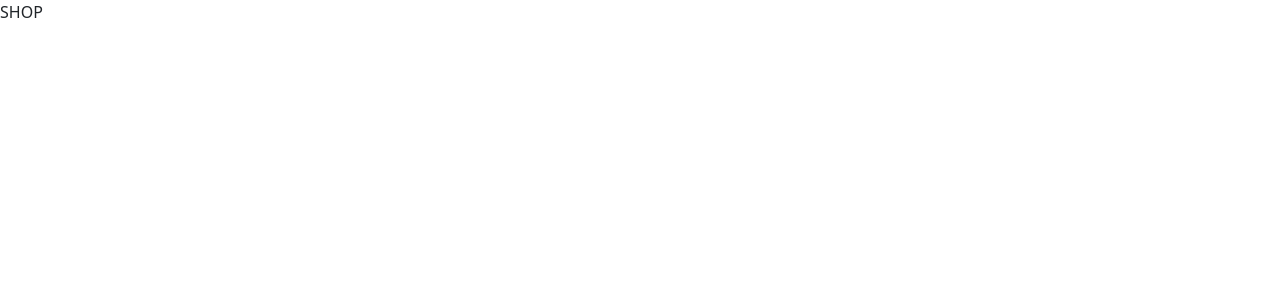
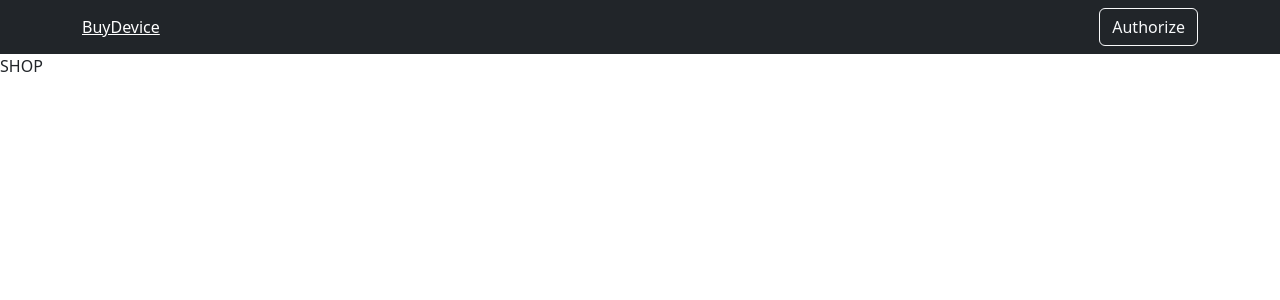
Before and after one commit to Nexoroshii/Online_shop, a React (Create React App) app in the folder client/: page / in a window 1280 px wide. Shown: the top 300 px of the page. Built offline with nearby package versions, Linux system fonts and the light colour scheme.

Commit message:
add logic for registration and authorization

```diff
--- a/client/src/App.js
+++ b/client/src/App.js
@@ -1,9 +1,11 @@
 import { BrowserRouter } from 'react-router-dom';
 import AppRouter from './components/AppRouter';
+import NavBar from './components/NavBar';
 
 function App() {
     return (
         <BrowserRouter>
+            <NavBar />
             <AppRouter />
         </BrowserRouter>
     );
--- /dev/null
+++ b/client/src/components/NavBar.js
@@ -0,0 +1,41 @@
+import React, { useContext } from 'react';
+import { Context } from '../index';
+import Container from 'react-bootstrap/Container';
+import Nav from 'react-bootstrap/Nav';
+import Navbar from 'react-bootstrap/Navbar';
+import { NavLink } from 'react-router-dom';
+import { SHOP_ROUTE } from '../utils/consts';
+import Button from 'react-bootstrap/Button';
+import { observer } from 'mobx-react-lite';
+
+const NavBar = observer(() => {
+    const { user } = useContext(Context);
+    return (
+        <Navbar bg="dark" variant="dark">
+            <Container>
+                <NavLink style={{ color: 'white' }} to={SHOP_ROUTE}>
+                    BuyDevice
+                </NavLink>
+                {user.isAuth ? (
+                    <Nav className="ml-auto" style={{ color: 'white' }}>
+                        <Button variant={'outline-light'}>Admin Panel</Button>
+                        <Button variant={'outline-light'} className="ml-2">
+                            Log In
+                        </Button>
+                    </Nav>
+                ) : (
+                    <Nav className="ml-auto" style={{ color: 'white' }}>
+                        <Button
+                            variant={'outline-light'}
+                            onClick={() => user.setIsAuth(true)}
+                        >
+                            Authorize
+                        </Button>
+                    </Nav>
+                )}
+            </Container>
+        </Navbar>
+    );
+});
+
+export default NavBar;
--- a/client/src/index.js
+++ b/client/src/index.js
@@ -2,12 +2,15 @@
 import ReactDOM from 'react-dom/client';
 import App from './App';
 import UserStore from './store/UserStore';
+import DeviceStore from './store/DeviceStore';
 
 export const Context = createContext(null);
 
 const root = ReactDOM.createRoot(document.getElementById('root'));
 root.render(
-    <Context.Provider value={{ user: new UserStore() }}>
+    <Context.Provider
+        value={{ user: new UserStore(), device: new DeviceStore() }}
+    >
         <React.StrictMode>
             <App />
         </React.StrictMode>
--- a/client/src/pages/Auth.js
+++ b/client/src/pages/Auth.js
@@ -1,7 +1,57 @@
-import React from 'react';
+import React, { useContext, useState } from 'react';
+import { Container, Form } from 'react-bootstrap';
+import Card from 'react-bootstrap/Card';
+import Button from 'react-bootstrap/Button';
+import Row from 'react-bootstrap/Row';
+import { NavLink, useLocation, useHistory } from 'react-router-dom';
+import { LOGIN_ROUTE, REGISTRATION_ROUTE, SHOP_ROUTE } from '../utils/consts';
+//import { login, registration } from '../http/userAPI';
+import { observer } from 'mobx-react-lite';
 
 const Auth = () => {
-    return <div>AUTH</div>;
+    const location = useLocation();
+    const isLogin = location.pathname === LOGIN_ROUTE;
+    return (
+        <Container
+            className="d-flex justify-content-center align-items-center"
+            style={{ height: window.innerHeight - 54 }}
+        >
+            <Card style={{ width: 600 }} className="p-5">
+                <h2 className="m-auto">
+                    {isLogin ? 'Authorize' : 'Registration'}
+                </h2>
+
+                <Form className="d-flex flex-column">
+                    <Form.Control
+                        className="mt-3"
+                        placeholder="Input your email..."
+                    />
+                    <Form.Control
+                        className="mt-3"
+                        placeholder="Input your password..."
+                    />
+                    <Row className="d-flex justify-content-between mt-3 pl-3 pr-3">
+                        {isLogin ? (
+                            <div>
+                                No account?
+                                <NavLink to={REGISTRATION_ROUTE}>
+                                    Sign In
+                                </NavLink>
+                            </div>
+                        ) : (
+                            <div>
+                                Have account?
+                                <NavLink to={LOGIN_ROUTE}>Log In</NavLink>
+                            </div>
+                        )}
+                        <Button variant={'outline-success'}>
+                            {isLogin ? 'Log In' : 'Registration'}
+                        </Button>
+                    </Row>
+                </Form>
+            </Card>
+        </Container>
+    );
 };
 
 export default Auth;
```
